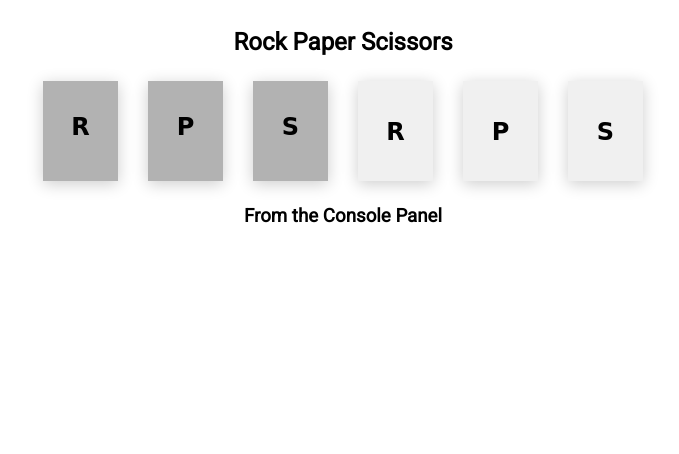
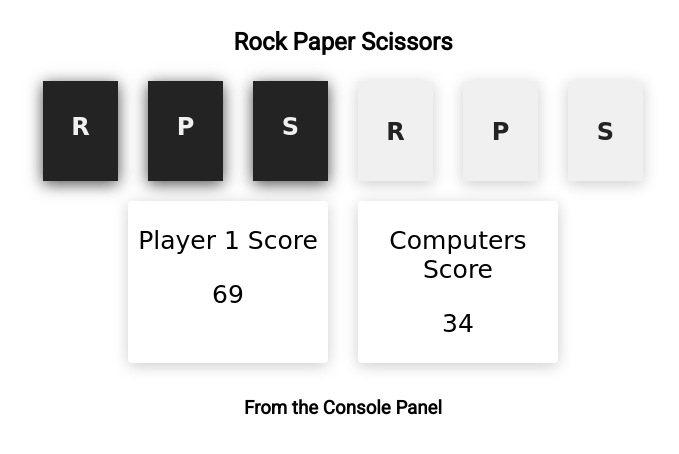
Before and after one commit to Dkilpatrick31/Rock_Paper_Scissors, a plain HTML site: page index.html in a window 1280 px wide. Shown: the whole page, without its empty margins (297-976 px from the left). Drawn offline with Linux system fonts and the light colour scheme; a web font is replaced by a local one.

Commit message:
Changed some colors in CSS.

```diff
--- a/index.html
+++ b/index.html
@@ -34,6 +34,18 @@
           </div>
         </div>
 
+        <div class="scoreboard">
+          <div id="score" class="user-score">
+            <p>Player 1 Score</p>
+            <p>69</p>
+          </div>
+
+          <div id="score" class="computer-score">
+            <p>Computers Score</p>
+            <p>34</p>
+          </div>
+        </div>
+
         <h3>From the Console Panel</h3>
       </div>
     </header>
--- a/style.css
+++ b/style.css
@@ -14,22 +14,42 @@ h3 {
   /* margin-top: 45px; */
 }
 
+.scoreboard {
+  display: flex;
+  text-align: center;
+  /* padding: 15px; */
+  font-size: 25px;
+}
+
+#score {
+  box-shadow: 0px 3px 15px rgba(0,0,0,0.2);
+  border-radius: 4px;
+  width: 200px;
+  font-family: 'Bahianita', cursive;
+  margin: 15px;
+}
+
+
+
+
 .option {
   font-size: 24px;
   text-align: center;
+  color: #f0f0f0;
   padding: 0px;
   font-family: 'Bahianita', cursive;
-  background: #b2b2b2;
+  background: #232323;
   width: 75px;
   height: 100px;
   margin: 5px 15px;
-  box-shadow: 0px 3px 15px rgba(0,0,0,0.2);
+  box-shadow: 0px 3px 15px rgba(0,0,0,0.7);
 }
 
 .on-click-option {
   font-size: 24px;
   text-align: center;
   padding: 5px;
+  color: #232323;
   font-family: 'Bahianita', cursive;
   background: #f0f0f0;
   width: 75px;
```
